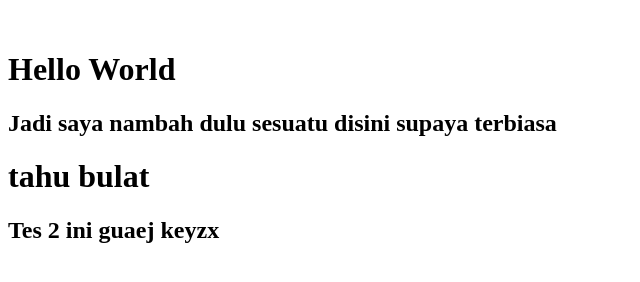
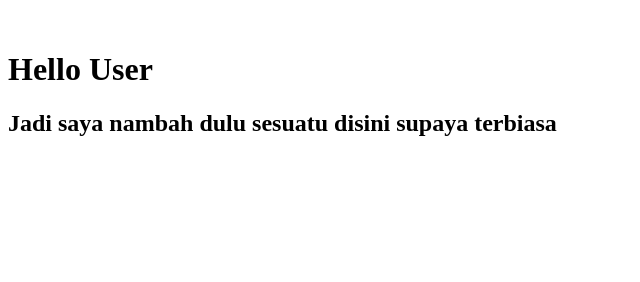
Before and after one commit to ReihanZakya/MealsonWheelsWebApplication, a plain HTML site: page FrontEnd/agung.html in a window 1280 px wide. Shown: the whole page, without its empty margins (0-640 px from the left). Drawn offline with Linux system fonts and the light colour scheme.

Commit message:
ceritanya pindah ke agung

```diff
--- a/FrontEnd/agung.html
+++ b/FrontEnd/agung.html
@@ -9,10 +9,8 @@
   <body>
     <div class="container">
       <marquee behavior="sliding" direction="left">Agung Yuda Pratama</marquee>
-      <h1>Hello World</h1>
+      <h1>Hello User</h1>
       <h2>Jadi saya nambah dulu sesuatu disini supaya terbiasa</h2>
-      <h1>tahu bulat</h1>
-      <h2>Tes 2 ini guaej keyzx</h2>
     </div>
   </body>
 </html>
```
Also changed, not shown: FrontEnd/index.html (+2 -2 lines).
